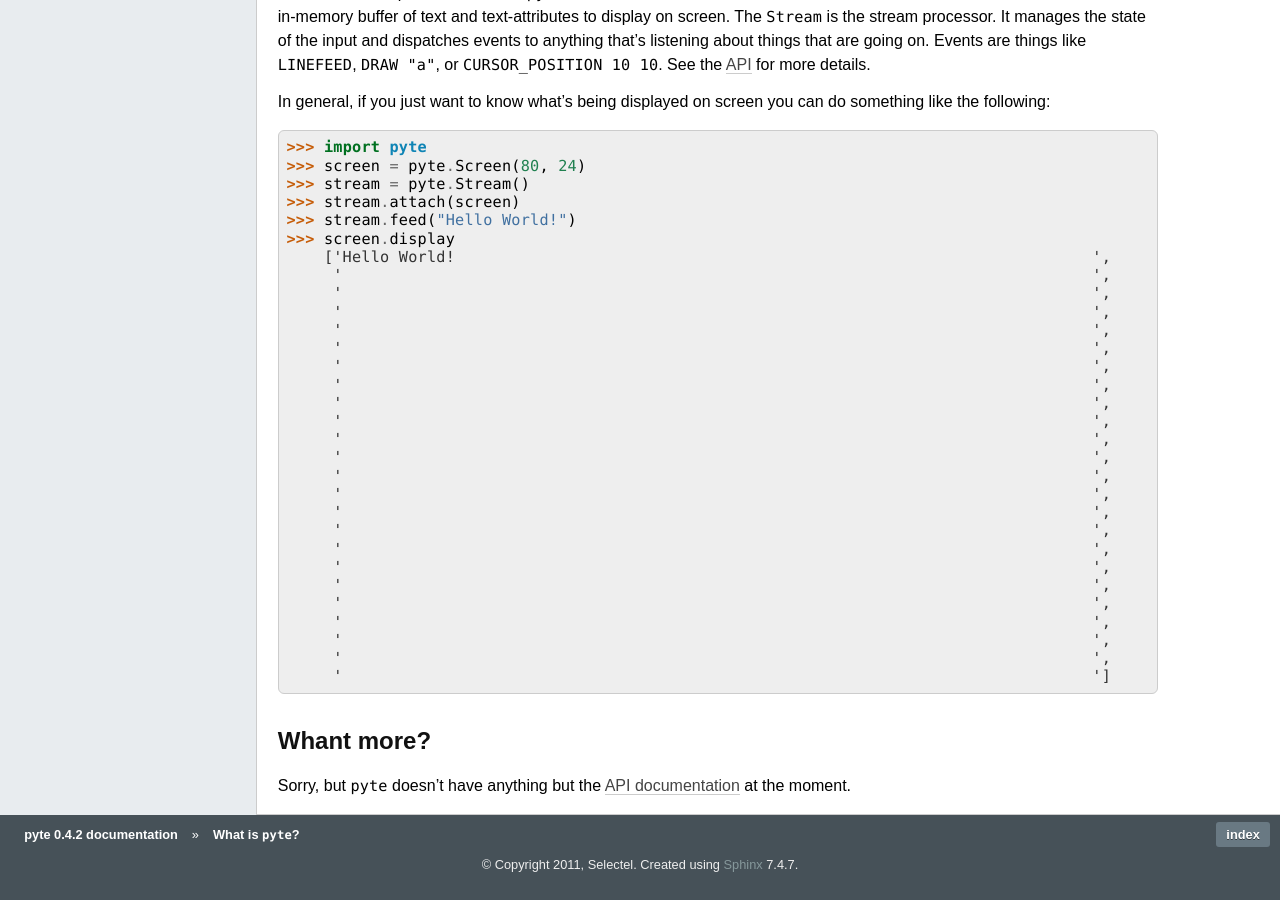
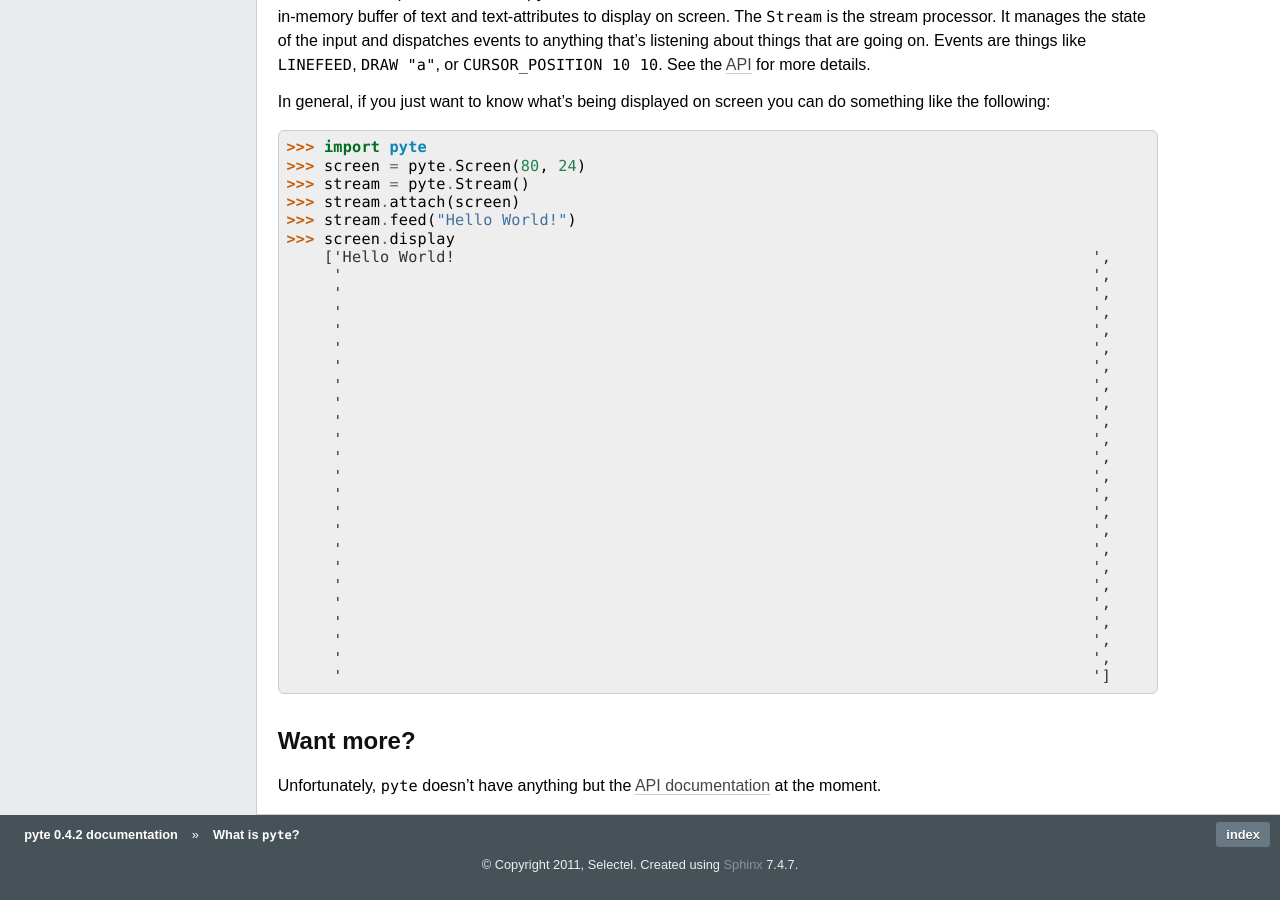
Before and after one commit to selectel/pyte, a Sphinx documentation site: the page built from docs/index.rst, in a window 1280 px wide and 900 px high, scrolled down 672 px. Built offline with Sphinx 7.4.7, drawn with Linux system fonts in a browser that asks for light colours; some of the changed text lies outside the part shown.

Commit message:
*facepalm* ... what a typo?!

```diff
--- a/docs/index.rst
+++ b/docs/index.rst
@@ -85,8 +85,8 @@ can do something like the following:
          '                                                                                ',
          '                                                                                ']
 
-Whant more?
+Want more?
 -----------
 
-Sorry, but ``pyte`` doesn't have anything but the :ref:`API  documentation <api>`
+Unfortunately, ``pyte`` doesn't have anything but the :ref:`API  documentation <api>`
 at the moment.
```
